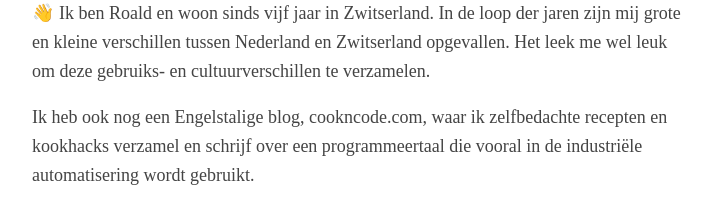
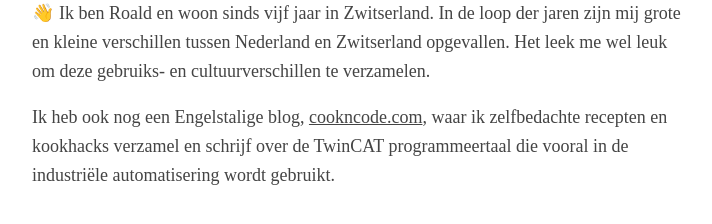
Before and after one commit to Roald87/roaldin.ch, a Jekyll site: the page built from about.md, in a window 1280 px wide. Shown: the part 175-399 px from the top of the page, without its empty margins (283-995 px from the left). Built offline with Jekyll 4.4.1, drawn with Linux system fonts in a browser that asks for light colours.

Commit message:
add link to cookncode

```diff
--- a/about.md
+++ b/about.md
@@ -6,4 +6,4 @@ permalink: /about-me/
 
 👋 Ik ben Roald en woon sinds vijf jaar in Zwitserland. In de loop der jaren zijn mij grote en kleine verschillen tussen Nederland en Zwitserland opgevallen. Het leek me wel leuk om deze gebruiks- en cultuurverschillen te verzamelen.
 
-Ik heb ook nog een Engelstalige blog, cookncode.com, waar ik zelfbedachte recepten en kookhacks verzamel en schrijf over een programmeertaal die vooral in de industriële automatisering wordt gebruikt.
+Ik heb ook nog een Engelstalige blog, [cookncode.com](https://cookncode.com), waar ik zelfbedachte recepten en kookhacks verzamel en schrijf over de TwinCAT programmeertaal die vooral in de industriële automatisering wordt gebruikt.
```
